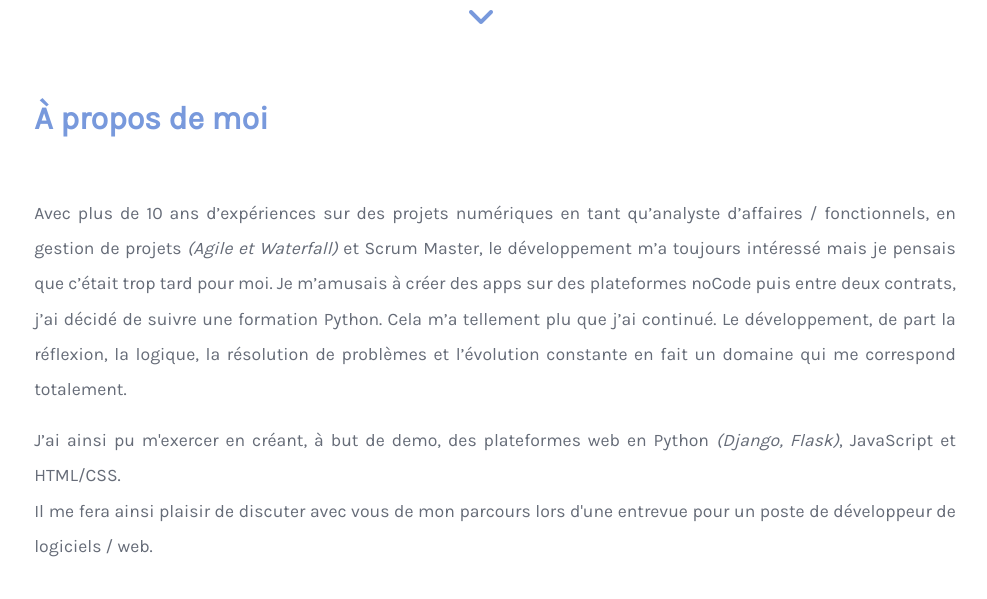
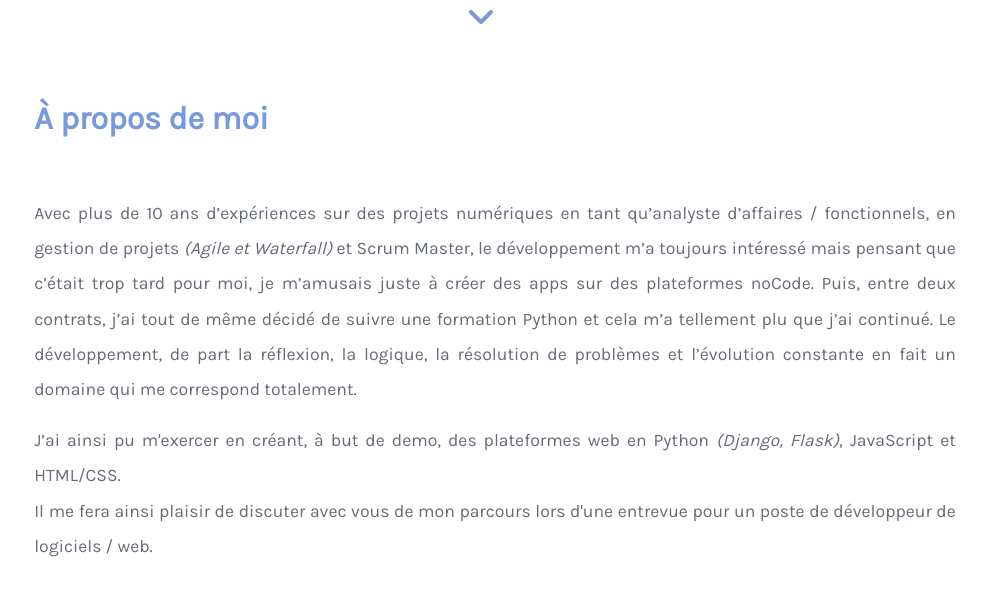
Before and after one commit to tbonnard/portfolio, a Flask app: page / in a window 1280 px wide. Shown: the part 559-1158 px from the top of the page, without its empty margins (145-1132 px from the left). Run offline with Flask 2, Linux system fonts and the light colour scheme; some libraries are stand-ins or nearby versions.

Commit message:
desc update

```diff
--- a/templates/index.html
+++ b/templates/index.html
@@ -65,11 +65,11 @@
   <div class="container-fluid">
     <h2 class="section_heading">À propos de moi</h2>
     <p>Avec plus de 10 ans d’expériences sur des projets numériques en tant qu’analyste d’affaires / fonctionnels,
-      en gestion de projets <i>(Agile et Waterfall)</i> et Scrum Master, le développement m’a toujours intéressé
-      mais je pensais que c’était trop tard pour moi. Je m’amusais à créer des apps sur des plateformes noCode
-      puis entre deux contrats, j’ai décidé de suivre une formation Python. Cela m’a tellement plu que j’ai continué.
-      Le développement, de part la réflexion, la logique, la résolution de problèmes et l’évolution constante en fait
-      un domaine qui me correspond totalement.</p>
+        en gestion de projets <i>(Agile et Waterfall)</i> et Scrum Master, le développement m’a toujours intéressé mais
+        pensant que c’était trop tard pour moi, je m’amusais juste à créer des apps sur des plateformes noCode.
+        Puis, entre deux contrats, j’ai tout de même décidé de suivre une formation Python et cela m’a tellement
+        plu que j’ai continué. Le développement, de part la réflexion, la logique, la résolution de problèmes
+        et l’évolution constante en fait un domaine qui me correspond totalement.</p>
 
     <p>J’ai ainsi pu m'exercer en créant, à but de demo, des plateformes web en Python <i>(Django, Flask)</i>, JavaScript et HTML/CSS.
     <br>
```
